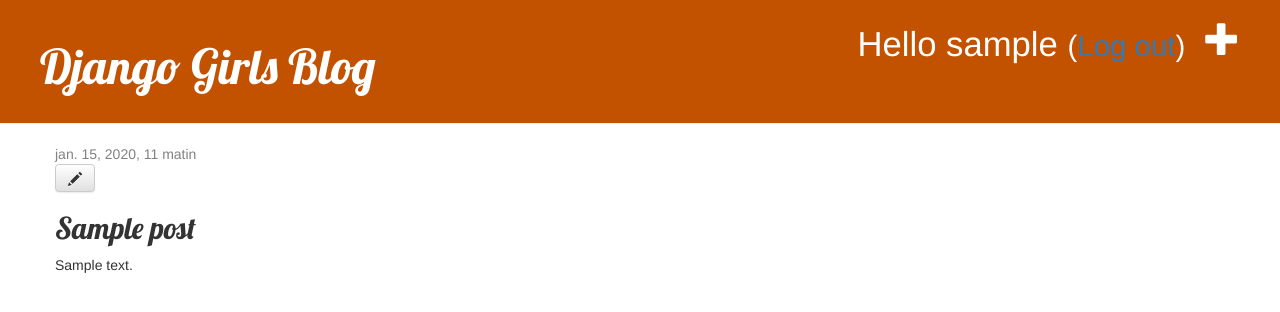
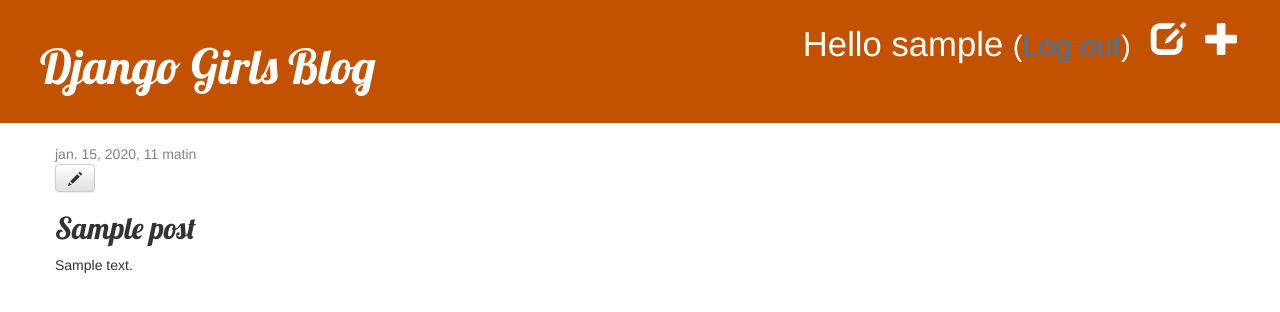
Before and after one commit to Kamilla2586/my-first-blog, a Django app: page /post/1/ in a window 1280 px wide. Shown: the top 312 px of the page. Run offline with Django 3.2, Linux system fonts and the light colour scheme; a user stored in the database is signed in; tables that the repository leaves empty hold one stand-in row (values such as "Sample post"); some libraries are stand-ins or nearby versions.

Commit message:
Added a  glyphicin link for post_draft_list

```diff
--- a/blog/templates/blog/base.html
+++ b/blog/templates/blog/base.html
@@ -23,6 +23,9 @@
       <a href="{% url 'post_new'%}" class="top-menu"
         ><span class="glyphicon glyphicon-plus"></span
       ></a>
+      <a href="{% url 'post_draft_list' %}" class="top-menu"
+        ><span class="glyphicon glyphicon-edit"></span
+      ></a>
       <p class="top-menu">
         Hello {{ user.username }}
         <small>(<a href="{% url 'logout' %}">Log out</a>)</small>
```
